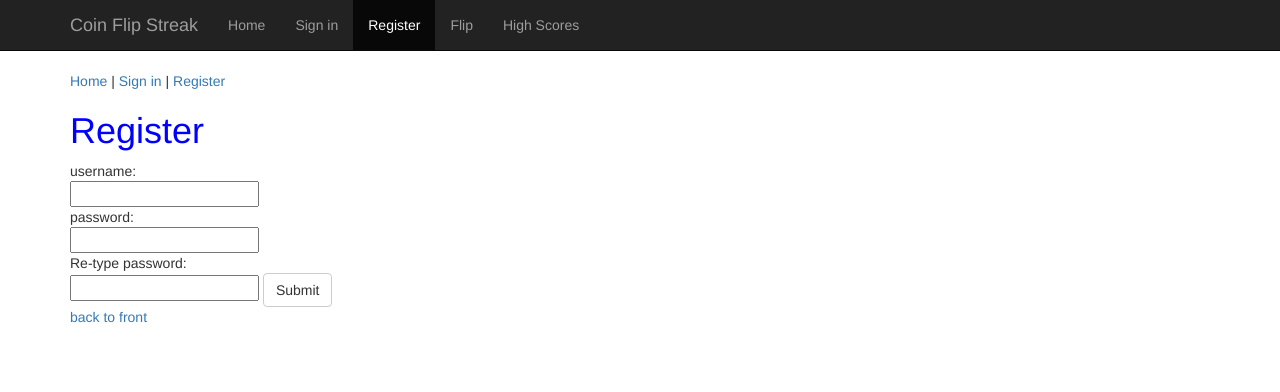
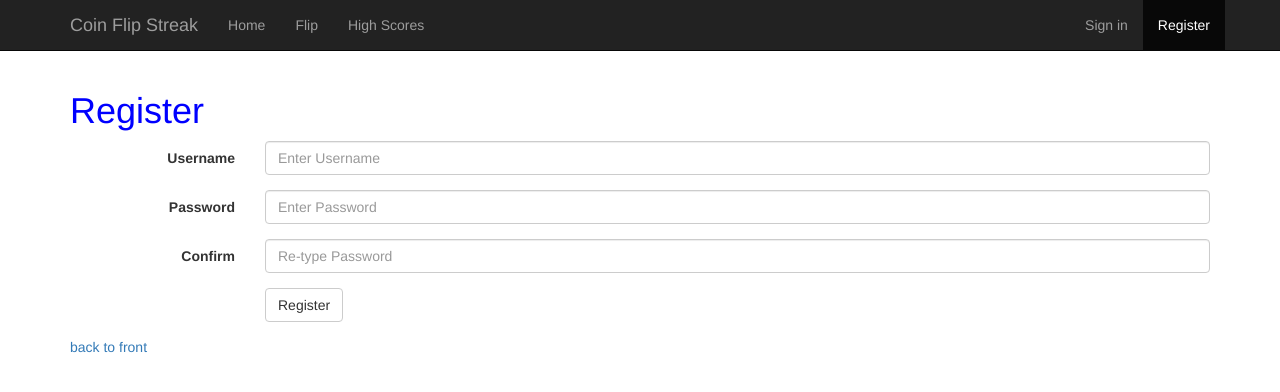
Before and after one commit to Tsinoyboi/coin-flip-streak-high-scores, a PHP site: template web/views/register.twig in a window 1280 px wide. Shown: the top 392 px of the page. Run offline with PHP 8.4, Linux system fonts and the light colour scheme; the template is opened without the code that fills it, so the values that code supplies are empty; some libraries are stand-ins or nearby versions.

Commit message:
formatted navbar, sign in and register

```diff
--- a/web/views/base.twig
+++ b/web/views/base.twig
@@ -5,7 +5,7 @@
   <meta charset="utf-8">
   <meta name="viewport" content="width=device-width, initial-scale=1, maximum-scale=1, user-scalable=no">
 
-  <title>{{title}} - High Scores</title>
+  <title>{{title}} - Coin Flip Streak</title>
   <meta name="description" content="super high scores the game II turbo">
   <meta name="author" content="JAForral">
 
@@ -32,22 +32,31 @@
             </div>
             <div id="navbar" class="collapse navbar-collapse">
                 <ul class="nav navbar-nav">
-                    <li {% if title == 'Front' %} class="active" {% endif %}>
-                        <a href="./">Home</a></li>
+                    <li {% if title == 'Home' %} class="active" {% endif %}>
+                        <a href="./">Home</a>
+                    </li>
+                    <li {% if title == 'Flip' %} class="active" {% endif %}>
+                        <a href="flip">Flip</a>
+                    </li>
+                    <li {% if title == 'High Scores' %} class="active" {% endif %}>
+                        <a href="highscores">High Scores</a>
+                    </li>
+                </ul>
+                <ul class="nav navbar-nav navbar-right">
                     <!-- {% if sessionuser | length > 0 %} -->
-                    <li><a href="flip">Signed in as {{ sessionuser }}</a></li>
+                    <li>
+                        <a href="flip">Signed in as {{ sessionuser }}</a>
+                    </li>
+                    <li>
+                        <a href="signout">Sign out</a>
+                    </li>
                     <!-- {% else %} -->
                     <li {% if title == 'Sign in' %} class="active" {% endif %}>
-                        <a href="signin">Sign in</a></li>
+                        <a href="signin">Sign in</a>
+                    </li>
                     <li {% if title == 'Register' %} class="active" {% endif %}>
-                        <a href="register">Register</a></li>
-                    <!-- {% endif %} -->
-                    <li {% if title == 'Flip' %} class="active" {% endif %}>
-                        <a href="flip">Flip</a></li>
-                    <li {% if title == 'High Scores' %} class="active" {% endif %}>
-                        <a href="highscores">High Scores</a></li>
-                    <!-- {% if sessionuser | length > 0 %} -->
-                    <li><a href="signout"><small>Sign out</small></a></li>
+                        <a href="register">Register</a>
+                    </li>
                     <!-- {% endif %} -->
                 </ul>
             </div><!--/.nav-collapse -->
@@ -55,12 +64,6 @@
     </nav>
     <div role="main">
         <div class="container">
-            <a href="./">Home</a> |
-            {% if sessionuser | length > 0 %}
-            Signed in as {{ sessionuser }} | <a href="signout">Sign out</a>
-            {% else %}
-            <a href="signin">Sign in</a> | <a href="register">Register</a>
-            {% endif %}
             <h1>{{title}}</h1>
             {% block body %}
             {% endblock body %}
--- a/web/views/front.twig
+++ b/web/views/front.twig
@@ -1,6 +1,6 @@
 {% extends 'base.twig' %}
 
-{% set title='Front' %}
+{% set title='Home' %}
 
 {% block body %}
 
--- a/web/views/register.twig
+++ b/web/views/register.twig
@@ -4,14 +4,42 @@
 
 {% block body %}
 
-<form action="registrate" method="POST">
-	username:<br />
-	<input type="text" name="username" {% if username is defined %} value="{{ username }}" {% endif %} />
-    <br />password:<br />
-	<input type="password" name="password" />
-	<br />Re-type password:<br />
-	<input type="password" name="confirm" />
-	<input type="submit" class="btn btn-default" value="Submit">
+<form class="form-horizontal" role="form" action="registrate" method="POST">
+	<div class="form-group {% if false %} has-error {% endif %} has-feedback">
+		<label for="username" class="col-sm-2 control-label">Username</label>
+		<div class="col-sm-10">
+			<input type="text" class="form-control" id="username" placeholder="Enter Username" name="username" {% if username is defined %} value="{{ username }}" {% endif %} />
+			{% if false %}
+			<span class="glyphicon glyphicon-remove form-control-feedback" aria-hidden="true"></span>
+			<span id="inputWarning2Status" class="sr-only">(warning)</span>
+			{% endif %}
+		</div>
+	</div>
+	<div class="form-group {% if false %} has-error {% endif %} has-feedback">
+		<label for="password" class="col-sm-2 control-label">Password</label>
+		<div class="col-sm-10">
+			<input type="password" class="form-control" id="password" placeholder="Enter Password" name="password" />
+			{% if false %}
+			<span class="glyphicon glyphicon-remove form-control-feedback" aria-hidden="true"></span>
+			<span id="inputWarning2Status" class="sr-only">(warning)</span>
+			{% endif %}
+		</div>
+	</div>
+	<div class="form-group {% if false %} has-error {% endif %} has-feedback">
+		<label for="confirm" class="col-sm-2 control-label">Confirm</label>
+		<div class="col-sm-10">
+			<input type="password" class="form-control" id="confirm" placeholder="Re-type Password" name="confirm" />
+			{% if false %}
+			<span class="glyphicon glyphicon-remove form-control-feedback" aria-hidden="true"></span>
+			<span id="inputWarning2Status" class="sr-only">(warning)</span>
+			{% endif %}
+		</div>
+	</div>
+	<div class="form-group has-error has-feedback">
+		<div class="col-sm-offset-2 col-sm-10">
+			<button type="submit" class="btn btn-default">Register</button>
+		</div>
+	</div>
 </form>
 
 {% endblock body %}
```
Also changed, not shown: web/views/signin.twig (+16 -20 lines).
